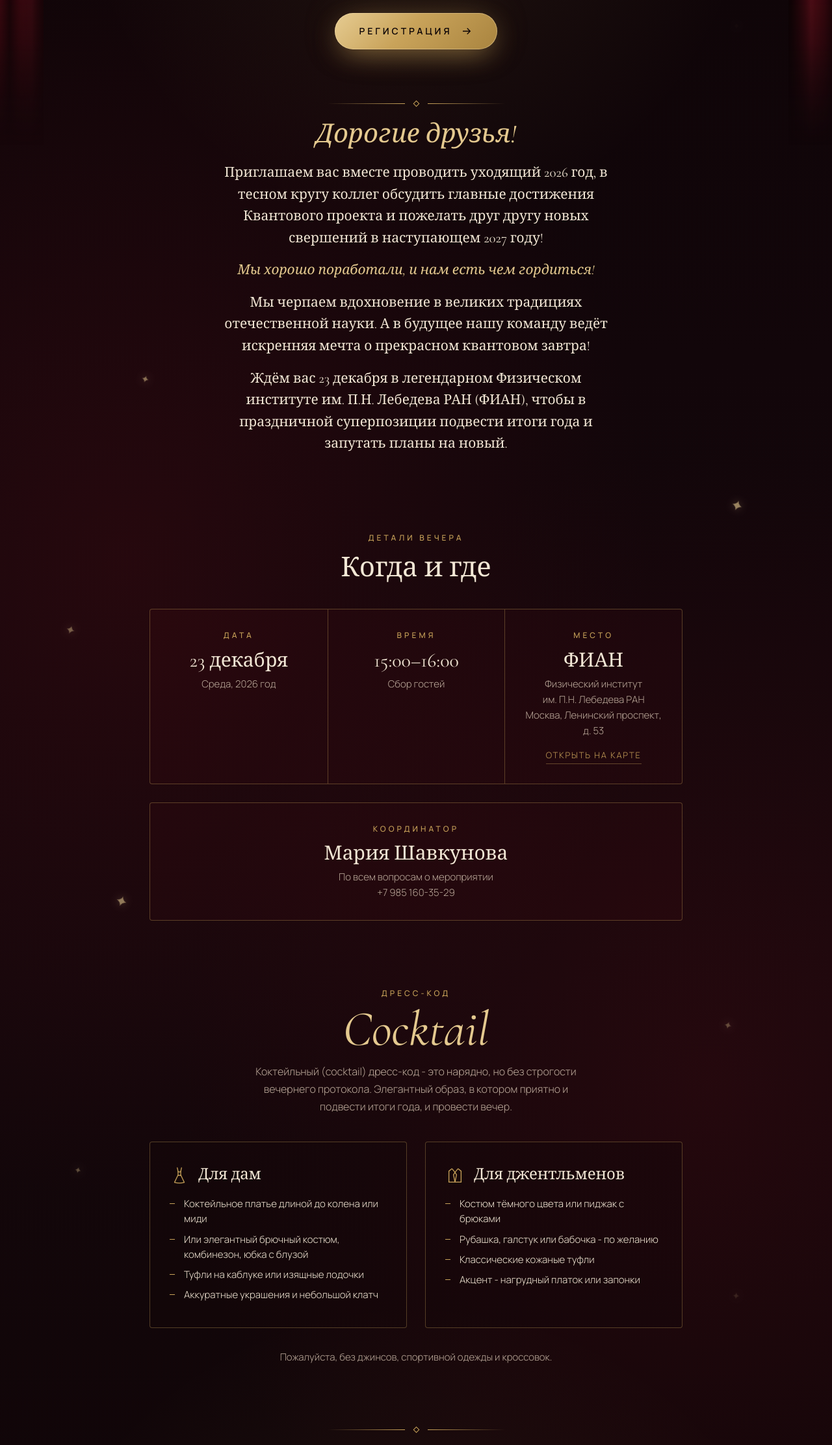
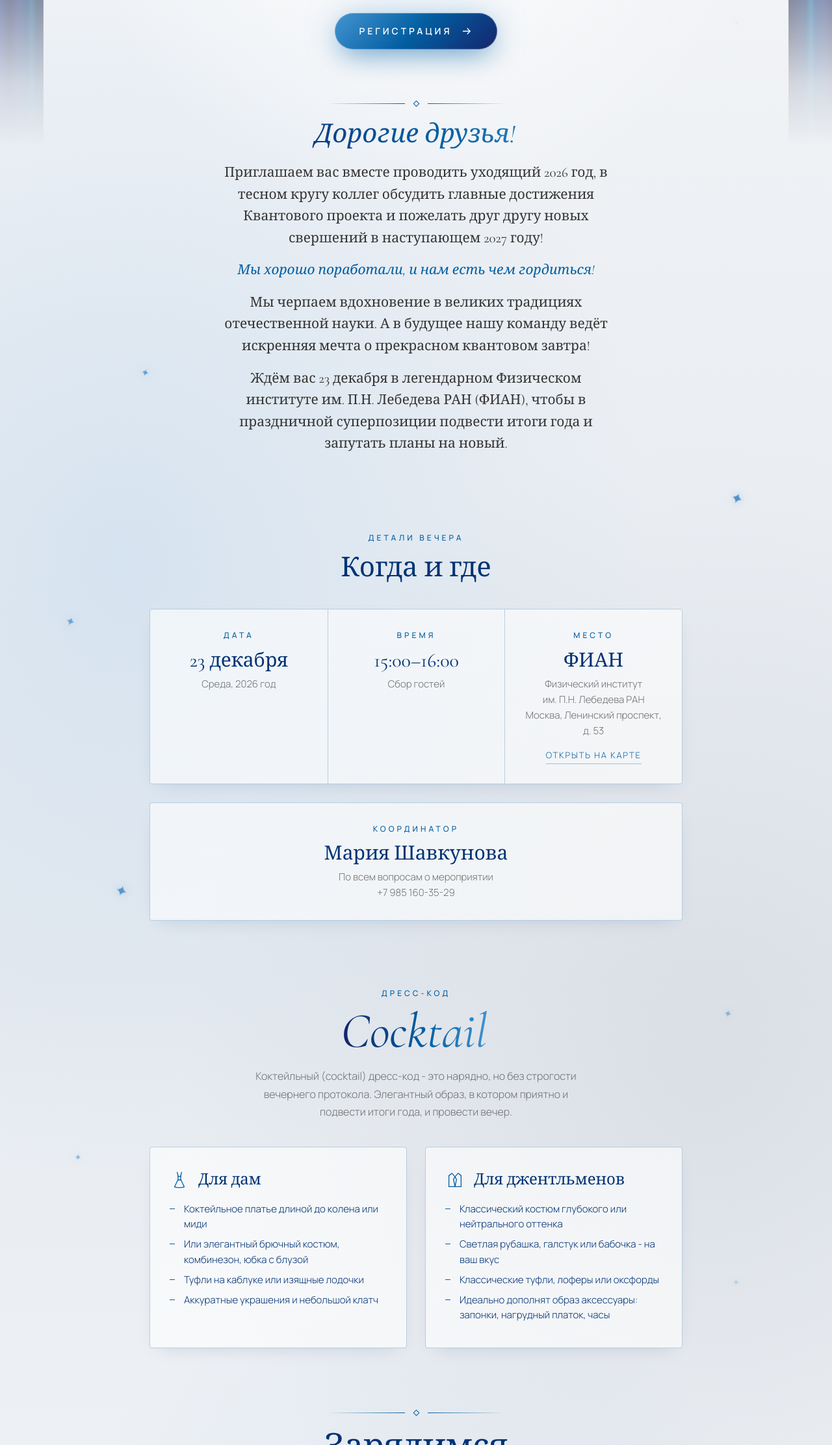
Before and after one commit to Xom9kWlepa/KVANT, a plain HTML site: page index.html in a window 1280 px wide. Shown: the part 576-2800 px from the top of the page at 65% size. Drawn offline with nearby package versions, Linux system fonts and the light colour scheme.

Commit message:
Update index.html

```diff
--- a/index.html
+++ b/index.html
@@ -10,16 +10,18 @@
 <link href="https://fonts.googleapis.com/css2?family=Cormorant+Garamond:ital,wght@0,400;0,500;0,600;1,400;1,500&family=Manrope:wght@300;400;500;600&display=swap" rel="stylesheet">
 <style>
   :root{
-    --ink:#0c0406;
-    --ink-2:#14070a;
-    --velvet:#6b0f1a;
-    --velvet-mid:#4a0911;
-    --velvet-deep:#220407;
-    --gold:#c9a35a;
-    --gold-soft:#e4c98f;
-    --cream:#f2e7d5;
-    --muted:#bba99a;
-    --line:rgba(201,163,90,.35);
+    --ink:#eef1f5;
+    --ink-2:#ffffff;
+    --velvet:#003274;
+    --velvet-mid:#15256d;
+    --velvet-deep:#0a1544;
+    --velvet-hi:#025ea1;
+    --gold:#025ea1;
+    --gold-soft:#025ea1;
+    --cream:#003274;
+    --muted:#6e6e6e;
+    --line:rgba(2,94,161,.25);
+    --brand-grad:linear-gradient(90deg,#15256d 0%,#025ea1 55%,#4495d1 100%);
     --serif:"Cormorant Garamond", Georgia, "Times New Roman", serif;
     --sans:"Manrope", system-ui, -apple-system, "Segoe UI", Roboto, Arial, sans-serif;
   }
@@ -40,19 +42,19 @@
   .bg{
     position:absolute;inset:0;z-index:-2;pointer-events:none;
     background:
-      radial-gradient(ellipse 60% 900px at 50% 300px, rgba(201,163,90,.10), transparent 70%),
-      radial-gradient(ellipse 90% 1400px at 15% 45%, rgba(107,15,26,.22), transparent 70%),
-      radial-gradient(ellipse 90% 1400px at 85% 70%, rgba(107,15,26,.20), transparent 70%),
-      radial-gradient(ellipse 70% 900px at 50% 100%, rgba(201,163,90,.08), transparent 70%),
-      linear-gradient(180deg, #0c0406 0%, #12060a 35%, #14070b 65%, #0f0507 100%);
+      radial-gradient(ellipse 60% 900px at 50% 300px, rgba(255,255,255,.95), transparent 70%),
+      radial-gradient(ellipse 90% 1400px at 15% 45%, rgba(108,172,228,.16), transparent 70%),
+      radial-gradient(ellipse 90% 1400px at 85% 70%, rgba(155,165,180,.18), transparent 70%),
+      radial-gradient(ellipse 70% 900px at 50% 100%, rgba(108,172,228,.12), transparent 70%),
+      linear-gradient(180deg, #f6f7f9 0%, #eceff3 35%, #e7ebf0 65%, #f1f3f6 100%);
   }
 
   /* sparkles */
-  .spark{position:absolute;width:var(--s,8px);height:var(--s,8px);color:var(--gold-soft);opacity:0;
-    animation:twinkle var(--d,5s) ease-in-out var(--dl,0s) infinite;filter:drop-shadow(0 0 6px rgba(228,201,143,.45))}
+  .spark{position:absolute;width:var(--s,8px);height:var(--s,8px);color:#2f7fc4;opacity:0;
+    animation:twinkle var(--d,5s) ease-in-out var(--dl,0s) infinite;filter:drop-shadow(0 0 6px rgba(68,149,209,.5))}
   .spark svg{display:block;width:100%;height:100%}
-  @keyframes twinkle{0%,100%{opacity:0;transform:scale(.6) rotate(0deg)}45%,55%{opacity:var(--o,.7);transform:scale(1) rotate(20deg)}}
-  ::selection{background:var(--velvet);color:var(--cream)}
+  @keyframes twinkle{0%,100%{opacity:0;transform:scale(.6) rotate(0deg)}45%,55%{opacity:calc(var(--o,.7) + .2);transform:scale(1) rotate(20deg)}}
+  ::selection{background:var(--velvet-hi);color:#fff}
 
   /* ---------- HERO / STAGE ---------- */
   .stage{
@@ -69,7 +71,7 @@
   /* spotlight cone */
   .stage::before{
     content:"";position:absolute;inset:-10% 20% 0;z-index:-1;
-    background:conic-gradient(from 180deg at 50% -8%, transparent 160deg, rgba(242,231,213,.07) 175deg, rgba(242,231,213,.09) 180deg, rgba(242,231,213,.07) 185deg, transparent 200deg);
+    background:conic-gradient(from 180deg at 50% -8%, transparent 160deg, rgba(255,255,255,.45) 175deg, rgba(255,255,255,.6) 180deg, rgba(255,255,255,.45) 185deg, transparent 200deg);
     filter:blur(6px);
     pointer-events:none;
   }
@@ -78,18 +80,18 @@
   .curtain{
     position:absolute;top:0;height:max(100%,100vh);width:52%;z-index:3;
     background:
-      linear-gradient(180deg, rgba(0,0,0,.35) 0%, transparent 18%, transparent 80%, rgba(0,0,0,.55) 100%),
+      linear-gradient(180deg, rgba(0,8,30,.3) 0%, transparent 18%),
       repeating-linear-gradient(90deg,
         var(--velvet-deep) 0px,
         var(--velvet-mid) 14px,
         var(--velvet) 30px,
-        #7d1522 38px,
+        var(--velvet-hi) 38px,
         var(--velvet) 46px,
         var(--velvet-mid) 62px,
         var(--velvet-deep) 76px);
-    box-shadow:inset 0 0 80px rgba(0,0,0,.6);
-    -webkit-mask-image:linear-gradient(180deg,#000 55%,transparent 100%);
-            mask-image:linear-gradient(180deg,#000 55%,transparent 100%);
+    box-shadow:inset 0 0 80px rgba(0,8,30,.5);
+    -webkit-mask-image:linear-gradient(180deg,#000 0%,#000 30%,rgba(0,0,0,.85) 50%,rgba(0,0,0,.45) 72%,rgba(0,0,0,.12) 88%,transparent 100%);
+            mask-image:linear-gradient(180deg,#000 0%,#000 30%,rgba(0,0,0,.85) 50%,rgba(0,0,0,.45) 72%,rgba(0,0,0,.12) 88%,transparent 100%);
     transition:transform 1.6s cubic-bezier(.7,0,.2,1);
     pointer-events:none;
   }
@@ -98,8 +100,8 @@
   .curtain.left::after,.curtain.right::after{
     content:"";position:absolute;top:0;bottom:0;width:40px;
   }
-  .curtain.left::after{right:0;background:linear-gradient(90deg,transparent,rgba(0,0,0,.55))}
-  .curtain.right::after{left:0;background:linear-gradient(270deg,transparent,rgba(0,0,0,.55))}
+  .curtain.left::after{right:0;background:linear-gradient(90deg,transparent,rgba(0,8,30,.45))}
+  .curtain.right::after{left:0;background:linear-gradient(270deg,transparent,rgba(0,8,30,.45))}
 
   .opened .curtain.left{transform:translateX(-80%) scaleX(.9)}
   .opened .curtain.right{transform:translateX(80%) scaleX(.9)}
@@ -108,16 +110,16 @@
   .valance{
     position:absolute;left:0;right:0;top:0;height:58px;z-index:4;
     background:
-      linear-gradient(180deg, rgba(0,0,0,.35) 0%, rgba(0,0,0,.22) 100%),
+      linear-gradient(180deg, rgba(0,8,30,.3) 0%, rgba(0,8,30,.18) 100%),
       repeating-linear-gradient(90deg,
         var(--velvet-deep) 0px,
         var(--velvet-mid) 14px,
         var(--velvet) 30px,
-        #7d1522 38px,
+        var(--velvet-hi) 38px,
         var(--velvet) 46px,
         var(--velvet-mid) 62px,
         var(--velvet-deep) 76px);
-    box-shadow:0 10px 28px rgba(0,0,0,.7);
+    box-shadow:0 10px 28px rgba(0,30,80,.35);
 
     pointer-events:none;
   }
@@ -155,7 +157,7 @@
     line-height:1.02;letter-spacing:-.01em;
     margin:18px 0 6px;
   }
-  h1 em{font-style:italic;color:var(--gold-soft);font-weight:400}
+  h1 em{font-style:italic;font-weight:400;background:var(--brand-grad);-webkit-background-clip:text;background-clip:text;color:transparent;-webkit-text-fill-color:transparent;padding-right:.08em;}
 
   .mask{
     display:block;margin:clamp(14px,2.6vh,26px) auto;width:clamp(80px,10vw,104px);height:auto;color:var(--gold);opacity:.9;
@@ -176,16 +178,16 @@
     position:relative;display:inline-flex;align-items:center;justify-content:center;gap:14px;
     min-height:var(--h);padding:0 38px;
     font-family:var(--sans);font-weight:600;font-size:14px;letter-spacing:.28em;text-transform:uppercase;
-    text-decoration:none;color:var(--ink);
-    background:linear-gradient(135deg,#e6cc92 0%,var(--gold) 45%,#a9843f 100%);
+    text-decoration:none;color:#ffffff;
+    background:linear-gradient(135deg,#4495d1 0%,#025ea1 50%,#15256d 100%);
     border:0;border-radius:999px;cursor:pointer;
-    box-shadow:0 0 0 1px rgba(255,236,190,.35) inset, 0 14px 40px -10px rgba(201,163,90,.55), 0 0 60px -10px rgba(201,163,90,.35);
+    box-shadow:0 0 0 1px rgba(255,255,255,.25) inset, 0 14px 40px -10px rgba(2,94,161,.55), 0 0 60px -10px rgba(68,149,209,.45);
     transition:transform .25s ease, box-shadow .25s ease, filter .25s ease;
     -webkit-tap-highlight-color:transparent;
   }
-  .btn:hover{transform:translateY(-2px);filter:brightness(1.06);box-shadow:0 0 0 1px rgba(255,236,190,.5) inset, 0 20px 50px -10px rgba(201,163,90,.7), 0 0 80px -10px rgba(201,163,90,.45)}
+  .btn:hover{transform:translateY(-2px);filter:brightness(1.06);box-shadow:0 0 0 1px rgba(255,255,255,.35) inset, 0 20px 50px -10px rgba(2,94,161,.65), 0 0 80px -10px rgba(68,149,209,.55)}
   .btn:active{transform:translateY(0)}
-  .btn:focus-visible{outline:2px solid var(--gold-soft);outline-offset:4px}
+  .btn:focus-visible{outline:2px solid #4495d1;outline-offset:4px}
   .btn svg{width:18px;height:18px;transition:transform .25s ease}
   .btn:hover svg{transform:translateX(4px)}
   .hero .btn{margin-top:clamp(28px,4.5vh,44px)}
@@ -212,11 +214,11 @@
   .letter{text-align:center}
   .letter h2{
     font-family:var(--serif);font-style:italic;font-weight:400;
-    font-size:clamp(30px,4vw,40px);color:var(--gold-soft);margin-bottom:20px;line-height:1.15;
+    font-size:clamp(30px,4vw,40px);margin-bottom:20px;line-height:1.15;background:var(--brand-grad);-webkit-background-clip:text;background-clip:text;color:transparent;-webkit-text-fill-color:transparent;padding-right:.08em;
   }
   .letter p{
     font-family:var(--serif);font-weight:400;
-    font-size:clamp(18px,2vw,21px);line-height:1.6;color:var(--cream);
+    font-size:clamp(18px,2vw,21px);line-height:1.6;color:#333333;
     margin:0 auto 16px;max-width:600px;
   }
   .letter p.accent{
@@ -237,7 +239,7 @@
   .cards{
     display:grid;grid-template-columns:repeat(3,1fr);
     border:1px solid var(--line);border-radius:4px;
-    background:rgba(107,15,26,.08);
+    background:rgba(255,255,255,.6);box-shadow:0 10px 30px -18px rgba(0,50,116,.25);
   }
   .card{padding:clamp(22px,3vw,30px) clamp(18px,2.4vw,26px);text-align:center}
   .card + .card{border-left:1px solid var(--line)}
@@ -246,24 +248,24 @@
   }
   .card .sub{color:var(--muted);font-size:15px;line-height:1.6}
   .card a.inline{
-    display:inline-block;margin-top:14px;font-size:13px;letter-spacing:.14em;text-transform:uppercase;color:var(--gold);text-decoration:none;border-bottom:1px solid rgba(201,163,90,.4);padding-bottom:2px;
+    display:inline-block;margin-top:14px;font-size:13px;letter-spacing:.14em;text-transform:uppercase;color:var(--gold);text-decoration:none;border-bottom:1px solid rgba(2,94,161,.35);padding-bottom:2px;
   }
   .card a.inline:hover{border-color:var(--gold)}
   .card a.phone{text-decoration:none;white-space:nowrap}
-  .card a.phone:hover{color:var(--gold-soft)}
+  .card a.phone:hover{color:#4495d1}
 
   /* dress code */
   .dress{
     text-align:center;
   }
   .dress .code{
-    font-family:var(--serif);font-style:italic;font-size:clamp(48px,7vw,76px);line-height:1;color:var(--gold-soft);margin:4px 0 14px;
+    font-family:var(--serif);font-style:italic;font-size:clamp(48px,7vw,76px);line-height:1.1;margin:4px 0 14px;display:inline-block;background:var(--brand-grad);-webkit-background-clip:text;background-clip:text;color:transparent;-webkit-text-fill-color:transparent;padding-right:.08em;
   }
   .dress .lead{max-width:540px;margin:0 auto clamp(28px,4vw,40px);color:var(--muted);font-size:16px}
   .dress-grid{display:grid;grid-template-columns:1fr 1fr;gap:clamp(18px,3vw,28px);text-align:left}
   .dress-card{
     border:1px solid var(--line);border-radius:4px;padding:clamp(22px,3vw,30px);
-    background:rgba(20,7,10,.45);
+    background:rgba(255,255,255,.6);box-shadow:0 10px 30px -18px rgba(0,50,116,.25);
   }
   .dress-card h3{
     font-family:var(--serif);font-weight:500;font-size:24px;margin-bottom:12px;display:flex;align-items:center;gap:14px;
@@ -288,7 +290,7 @@
   .finale h2{
     font-family:var(--serif);font-weight:400;font-size:clamp(32px,4.6vw,52px);line-height:1.1;margin-bottom:clamp(26px,3.5vw,36px);
   }
-  .finale h2 em{font-style:italic;color:var(--gold-soft)}
+  .finale h2 em{font-style:italic;background:var(--brand-grad);-webkit-background-clip:text;background-clip:text;color:transparent;-webkit-text-fill-color:transparent;padding-right:.08em;}
   .finale .note{margin-top:22px;color:var(--muted);font-size:14px}
 
   /* sticky button */
@@ -298,13 +300,13 @@
     transition:transform .5s cubic-bezier(.2,.8,.2,1), opacity .4s ease;
   }
   .sticky.show{transform:translate(-50%,0);opacity:1}
-  .sticky .btn{--h:54px;padding:0 34px;font-size:13px;box-shadow:0 0 0 1px rgba(255,236,190,.35) inset,0 16px 40px -8px rgba(0,0,0,.8),0 0 50px -10px rgba(201,163,90,.5)}
+  .sticky .btn{--h:54px;padding:0 34px;font-size:13px;box-shadow:0 0 0 1px rgba(255,255,255,.25) inset,0 16px 40px -8px rgba(0,30,80,.4),0 0 50px -10px rgba(68,149,209,.5)}
 
   .toast{
     position:fixed;left:50%;top:22px;z-index:30;transform:translate(-50%,-160%);
-    background:var(--ink-2);border:1px solid var(--line);color:var(--cream);
+    background:#fff;border:1px solid var(--line);color:var(--cream);
     padding:14px 22px;border-radius:999px;font-size:14px;white-space:nowrap;
-    transition:transform .4s ease;box-shadow:0 14px 40px -10px rgba(0,0,0,.8);
+    transition:transform .4s ease;box-shadow:0 14px 40px -10px rgba(0,30,80,.3);
   }
   .toast.show{transform:translate(-50%,0)}
 
@@ -369,7 +371,7 @@
     </svg>
 
     <div class="date">23 декабря 2026
-      <small>среда · 15:00–16:00 · сбор гостей</small>
+      <small>среда</small>
     </div>
 
     <a class="btn js-register" href="https://forms.yandex.ru/u/6afc51051f1eb5f48a92a4f7" target="_blank" rel="noopener">
@@ -454,15 +456,14 @@
             Для джентльменов
           </h3>
           <ul>
-            <li>Костюм тёмного цвета или пиджак с брюками</li>
-            <li>Рубашка, галстук или бабочка - по желанию</li>
-            <li>Классические кожаные туфли</li>
-            <li>Акцент - нагрудный платок или запонки</li>
+            <li>Классический костюм глубокого или нейтрального оттенка</li>
+            <li>Светлая рубашка, галстук или бабочка - на ваш вкус</li>
+            <li>Классические туфли, лоферы или оксфорды</li>
+            <li>Идеально дополнят образ аксессуары: запонки, нагрудный платок, часы</li>
           </ul>
         </div>
       </div>
 
-      <p class="avoid reveal">Пожалуйста, без джинсов, спортивной одежды и кроссовок.</p>
     </div>
   </section>
 
```
